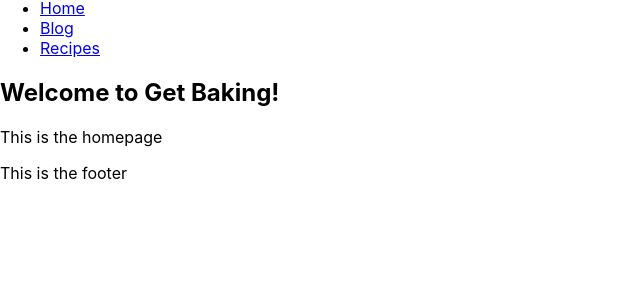
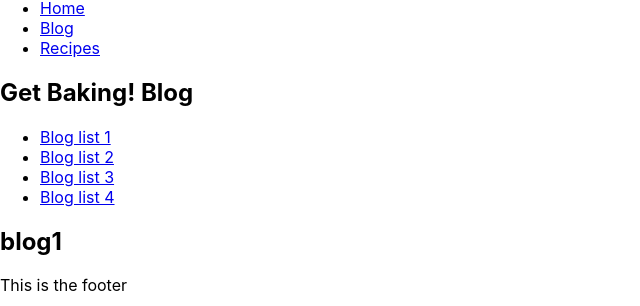
Before and after one commit to Cromana22/p110136416-mod005431, a React (Create React App) app: page /blog/blog1 in a window 1280 px wide. Shown: the part 375-681 px from the top of the page, without its empty margins (0-640 px from the left). Built offline with nearby package versions, Linux system fonts and the light colour scheme.

Commit message:
Added blog frame and additional routing

```diff
--- a/src/App.js
+++ b/src/App.js
@@ -4,6 +4,7 @@ import AppLayout from './AppLayout'
 import AppHomepage from './AppHomepage'
 import AppBlog from './AppBlog'
 import AppRecipeList from './AppRecipeList'
+import BlogMain from "./BlogMain";
 
 function App() {
   return (
@@ -12,9 +13,14 @@ function App() {
         <Routes>
           <Route path="/" element={<AppLayout />} >
             <Route path="home" element={<AppHomepage/>} />
-            <Route path="blog" element={<AppBlog/>} />
+            <Route path="blog" element={<AppBlog/>} >
+              <Route path="blog1" element={<BlogMain entry="blog1" />} />
+              <Route path="blog2" element={<BlogMain entry="blog2" />} />
+              <Route path="blog3" element={<BlogMain entry="blog3" />} />
+              <Route path="blog4" element={<BlogMain entry="blog4" />} />
+            </Route>
             <Route path="recipes" element={<AppRecipeList/>} />
-            <Route path="*" element={<AppHomepage/>} />
+            <Route path="*" element={<AppHomepage />} />
           </Route>
         </Routes>
       </BrowserRouter>
--- a/src/AppBlog.js
+++ b/src/AppBlog.js
@@ -1,11 +1,14 @@
 import React from 'react';
 import AppPageTitle from './AppPageTitle'
+import BlogList from './BlogList';
+import { Outlet } from "react-router-dom";
 
 function AppBlog() {
     return (
       <div className="AppBlog">
         <AppPageTitle title="Get Baking! Blog" />
-        <p>This is the blog</p>
+        <BlogList />
+        <Outlet />
       </div>
     )
   }
--- /dev/null
+++ b/src/BlogList.js
@@ -0,0 +1,17 @@
+import React from 'react';
+import { Link } from "react-router-dom";
+
+function BlogList() {
+    return (
+      <div className="BlogList">
+        <ul>
+            <li><Link to="blog1">Blog list 1</Link></li>
+            <li><Link to="blog2">Blog list 2</Link></li>
+            <li><Link to="blog3">Blog list 3</Link></li>
+            <li><Link to="blog4">Blog list 4</Link></li>
+        </ul>
+      </div>
+    )
+  }
+
+  export default BlogList
--- /dev/null
+++ b/src/BlogMain.js
@@ -0,0 +1,13 @@
+import React from 'react';
+
+function BlogMain(props) {
+  const { entry } = props
+
+    return (
+      <div className="BlogMain">
+        <h2>{entry}</h2>
+      </div>
+    )
+  }
+
+  export default BlogMain
```
Also changed, not shown: src/BlankPage.js (added, +10 -0 lines).
